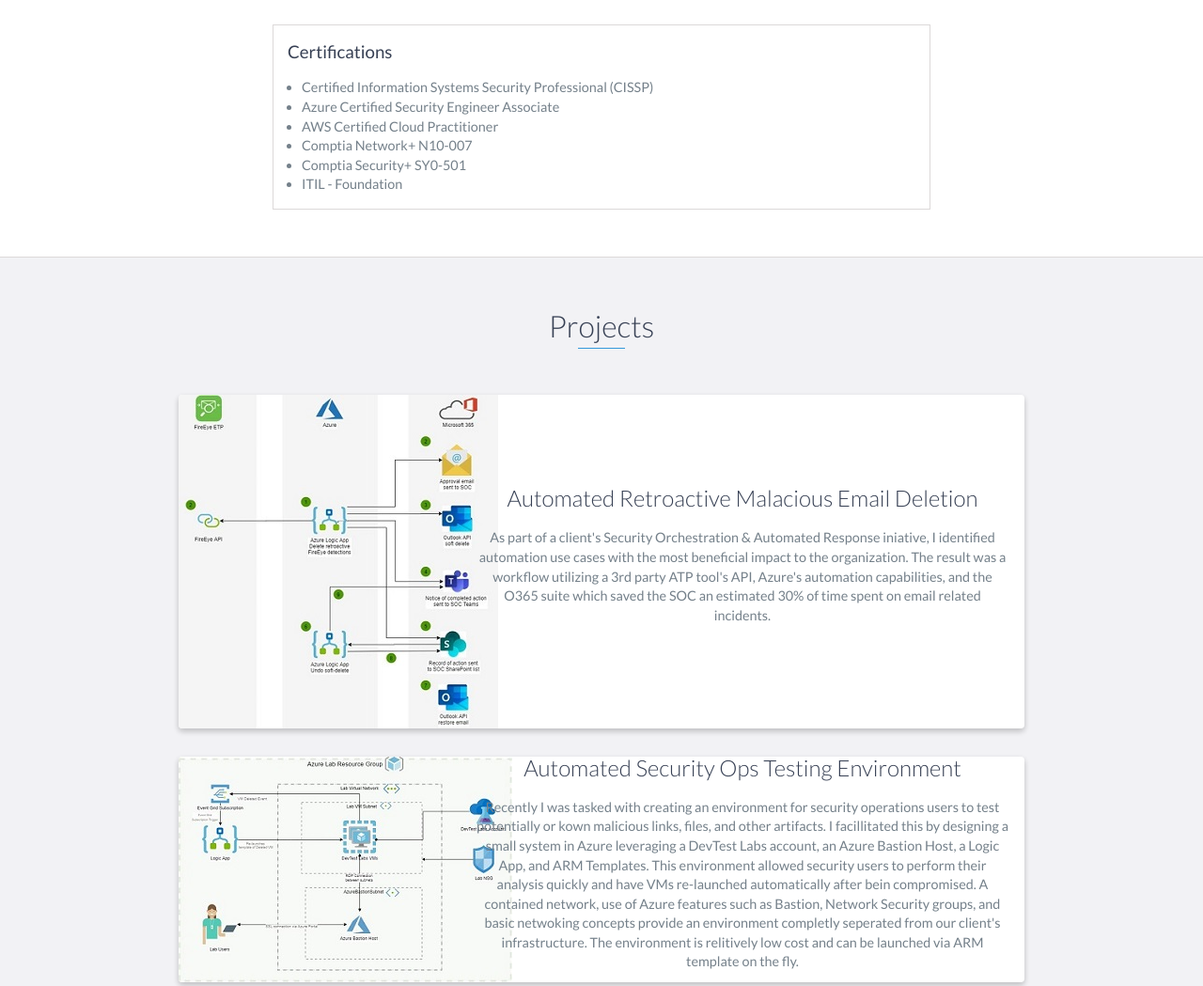
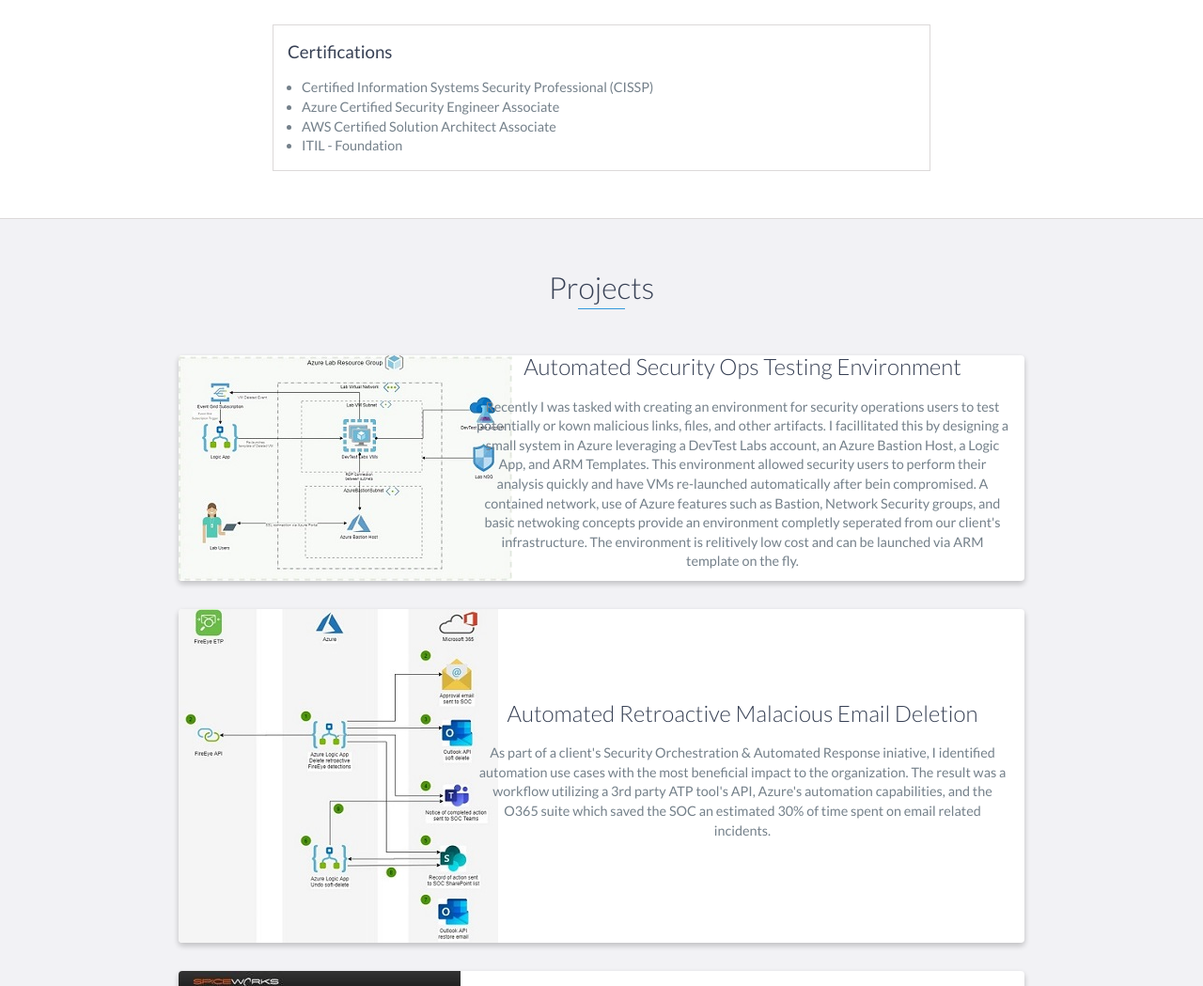
Before and after one commit to brendonts/brendonts.github.io, a website: page index.html in a window 1280 px wide. Shown: the part 2480-3529 px from the top of the page at 94% size. Drawn offline with nearby package versions, Linux system fonts and the light colour scheme.

Commit message:
Update index.html

```diff
--- a/index.html
+++ b/index.html
@@ -140,16 +140,10 @@
                 <li>
                     Certified Information Systems Security Professional (CISSP)
                 </li>
-		        <li>
-		            Azure Certified Security Engineer Associate
+		<li>
+		     Azure Certified Security Engineer Associate
                 <li>
-                    AWS Certified Cloud Practitioner
-                </li>
-                <li>
-                    Comptia Network+ N10-007
-                </li>
-                <li>
-                    Comptia Security+ SY0-501
+                    AWS Certified Solution Architect Associate
                 </li>
                 <li>
                     ITIL - Foundation
@@ -166,13 +160,13 @@
             <div class="row">
                 <div class="project shadow-large">
                     <div class="project-image">
-                        <img src="images/soar.JPG" />
+                        <img src="images/DevLabs Diagram v1.0.jpg" />
                     </div>
                     <!-- End .project-image -->
                     <div class="project-info">
-                        <h3>Automated Retroactive Malacious Email Deletion</h3>
+                        <h3>Automated Security Ops Testing Environment</h3>
                         <p>
-                            As part of a client's Security Orchestration & Automated Response iniative, I identified automation use cases with the most beneficial impact to the organization. The result was a workflow utilizing a 3rd party ATP tool's API, Azure's automation capabilities, and the O365 suite which saved the SOC an estimated 30% of time spent on email related incidents.
+                            Recently I was tasked with creating an environment for security operations users to test potentially or kown malicious links, files, and other artifacts. I facillitated this by designing a small system in Azure leveraging a DevTest Labs account, an Azure Bastion Host, a Logic App, and ARM Templates. This environment allowed security users to perform their analysis quickly and have VMs re-launched automatically after bein compromised. A contained network, use of Azure features such as Bastion, Network Security groups, and basic netwoking concepts provide an environment completly seperated from our client's infrastructure. The environment is relitively low cost and can be launched via ARM template on the fly.
                         </p>
                     </div>
                     <!-- End .project-info -->
@@ -184,13 +178,13 @@
             <div class="row">
                 <div class="project shadow-large">
                     <div class="project-image">
-                        <img src="images/DevLabs Diagram v1.0.jpg" />
+                        <img src="images/soar.JPG" />
                     </div>
                     <!-- End .project-image -->
                     <div class="project-info">
-                        <h3>Automated Security Ops Testing Environment</h3>
+                        <h3>Automated Retroactive Malacious Email Deletion</h3>
                         <p>
-                            Recently I was tasked with creating an environment for security operations users to test potentially or kown malicious links, files, and other artifacts. I facillitated this by designing a small system in Azure leveraging a DevTest Labs account, an Azure Bastion Host, a Logic App, and ARM Templates. This environment allowed security users to perform their analysis quickly and have VMs re-launched automatically after bein compromised. A contained network, use of Azure features such as Bastion, Network Security groups, and basic netwoking concepts provide an environment completly seperated from our client's infrastructure. The environment is relitively low cost and can be launched via ARM template on the fly.
+                            As part of a client's Security Orchestration & Automated Response iniative, I identified automation use cases with the most beneficial impact to the organization. The result was a workflow utilizing a 3rd party ATP tool's API, Azure's automation capabilities, and the O365 suite which saved the SOC an estimated 30% of time spent on email related incidents.
                         </p>
                     </div>
                     <!-- End .project-info -->
```
